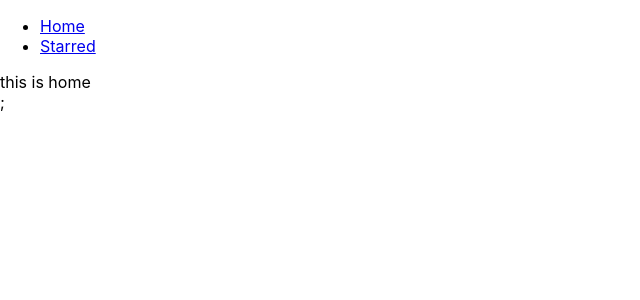
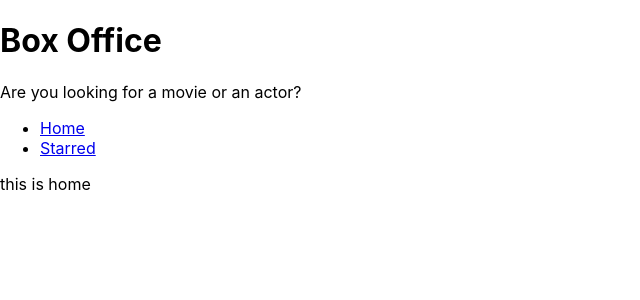
Before and after one commit to arunmsharma/box-office, a React (Create React App) app: page / in a window 1280 px wide. Shown: the top 300 px of the page, without its empty margins (0-640 px from the left). Built offline with nearby package versions, Linux system fonts and the light colour scheme.

Commit message:
added layout management and created title

```diff
--- a/src/App.js
+++ b/src/App.js
@@ -1,13 +1,10 @@
 import React from 'react';
 import { Route, Switch } from 'react-router-dom';
-import Navs from './components/Navs';
 import Home from './pages/Home';
 import Starred from './pages/Starred';
 
 function App() {
   return (
-    <div>
-      <Navs />
       <Switch>
         <Route exact path="/">
           <Home />
@@ -19,8 +16,6 @@
           <div>Not found.</div>
         </Route>
       </Switch>
-      ;
-    </div>
   );
 }
 
--- /dev/null
+++ b/src/components/MainPageLayout.js
@@ -0,0 +1,18 @@
+import React from 'react';
+import Navs from './Navs';
+import Title from './Title';
+
+const MainPageLayout = ({ children }) => {
+  return (
+    <div>
+      <Title
+        title="Box Office"
+        subtitle="Are you looking for a movie or an actor?"
+      />
+      <Navs />
+      {children}
+    </div>
+  );
+};
+
+export default MainPageLayout;
--- /dev/null
+++ b/src/components/Title.js
@@ -0,0 +1,12 @@
+import React from 'react'
+
+const Title = ({title,subtitle}) => {
+  return (
+    <div>
+      <h1>{title}</h1>
+      <p>{subtitle}</p>
+    </div>
+  )
+}
+
+export default Title
--- a/src/pages/Home.js
+++ b/src/pages/Home.js
@@ -1,7 +1,8 @@
 import React from 'react';
+import MainPageLayout from '../components/MainPageLayout';
 
 const Home = () => {
-  return <div>this is home</div>;
+  return <MainPageLayout>this is home</MainPageLayout>;
 };
 
 export default Home;
--- a/src/pages/Starred.js
+++ b/src/pages/Starred.js
@@ -1,7 +1,8 @@
 import React from 'react';
+import MainPageLayout from '../components/MainPageLayout';
 
 const Starred = () => {
-  return <div>this is starred.</div>;
+  return <MainPageLayout>this is starred.</MainPageLayout>;
 };
 
 export default Starred;
```
